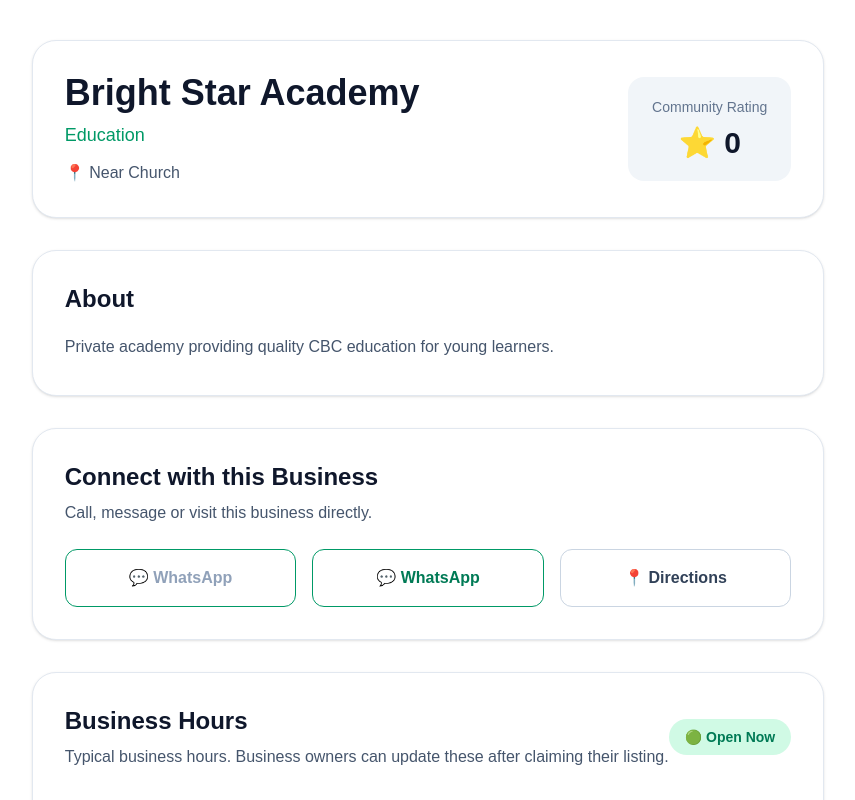
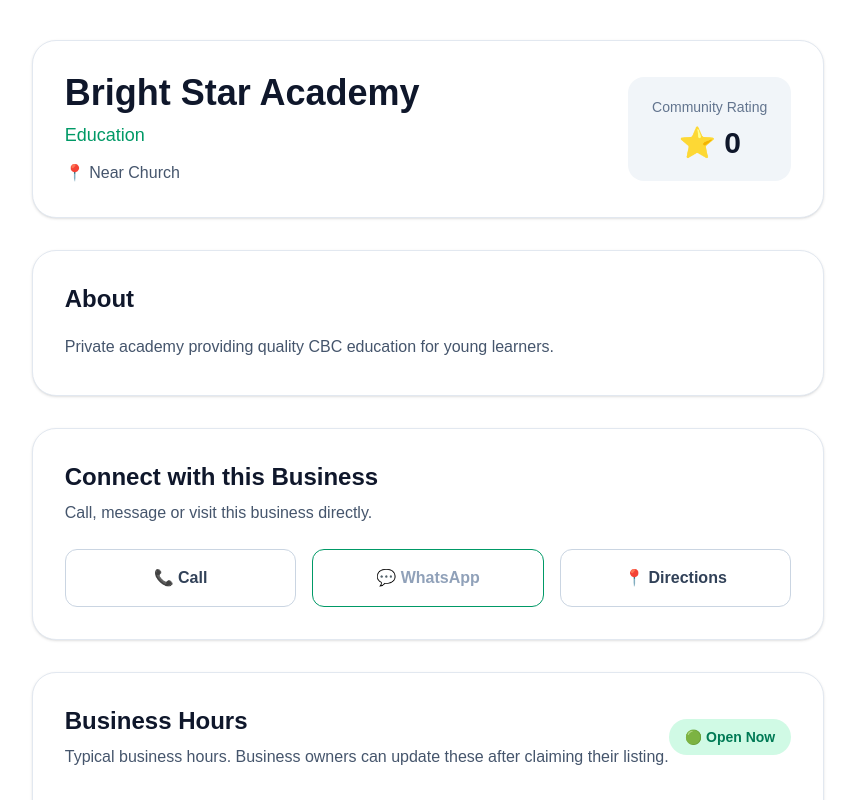
Before and after one commit to jwawerukinyua-cell/kwest, a Next.js app: page /directory/bright-star-academy in a window 1280 px wide. Shown: the top 800 px of the page, without its empty margins (212-1067 px from the left). Built offline with nearby package versions, Linux system fonts and the light colour scheme.

Commit message:
fix: resolve final component prop issues

```diff
--- a/app/components/businesses/BusinessContact.tsx
+++ b/app/components/businesses/BusinessContact.tsx
@@ -1,8 +1,10 @@
 type BusinessContactProps = {
+  phone: string;
   whatsapp?: string;
 };
 
 export default function BusinessContact({
+  phone,
   whatsapp,
 }: BusinessContactProps) {
   return (
@@ -19,28 +21,28 @@ export default function BusinessContact({
       <div className="mt-6 grid gap-4 sm:grid-cols-3">
 
         <a
-  href={whatsapp ? `https://wa.me/${whatsapp}` : "#"}
-  target="_blank"
-  rel="noopener noreferrer"
-  className={`rounded-xl border border-emerald-600 px-5 py-4 text-center font-semibold transition ${
-    whatsapp
-      ? "text-emerald-700 hover:bg-emerald-50"
-      : "cursor-not-allowed text-slate-400"
-  }`}
->
-  💬 WhatsApp
-</a>
+          href={`tel:${phone}`}
+          className="rounded-xl border border-slate-300 px-5 py-4 text-center font-semibold text-slate-700 transition hover:bg-slate-100"
+        >
+          📞 Call
+        </a>
 
         <a
-          href={`https://wa.me/${whatsapp}`}
+          href={whatsapp ? `https://wa.me/${whatsapp}` : "#"}
           target="_blank"
           rel="noopener noreferrer"
-          className="rounded-xl border border-emerald-600 px-5 py-4 text-center font-semibold text-emerald-700 transition hover:bg-emerald-50"
+          className={`rounded-xl border border-emerald-600 px-5 py-4 text-center font-semibold transition ${
+            whatsapp
+              ? "text-emerald-700 hover:bg-emerald-50"
+              : "cursor-not-allowed text-slate-400"
+          }`}
         >
           💬 WhatsApp
         </a>
 
-        <button className="rounded-xl border border-slate-300 px-5 py-4 font-semibold text-slate-700 transition hover:bg-slate-100">
+        <button
+          className="rounded-xl border border-slate-300 px-5 py-4 font-semibold text-slate-700 transition hover:bg-slate-100"
+        >
           📍 Directions
         </button>
 
--- a/app/components/businesses/FeaturedBusinesses.tsx
+++ b/app/components/businesses/FeaturedBusinesses.tsx
@@ -51,7 +51,7 @@ export default function FeaturedBusinesses() {
                 category={category?.name ?? "Uncategorized"}
                 categoryIcon={category?.icon ?? "🏪"}
                 landmark={business.landmark}
-                rating={business.rating}
+
                 verified={business.verified}
                 phone={business.phone}
                 whatsapp={business.whatsapp}
--- a/app/components/directory/BusinessGrid.tsx
+++ b/app/components/directory/BusinessGrid.tsx
@@ -97,7 +97,7 @@ export default function BusinessGrid() {
   category={category?.name ?? "Uncategorized"}
   categoryIcon={category?.icon ?? "🏪"}
   landmark={business.landmark}
-  rating={business.rating}
+
   verified={business.verified}
   phone={business.phone}
   whatsapp={business.whatsapp}
```
